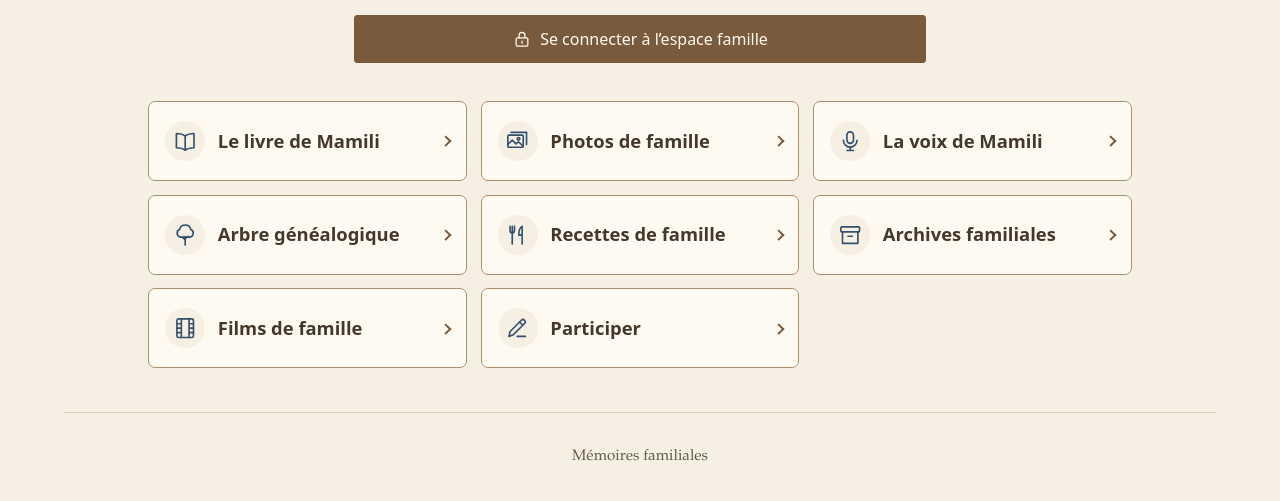
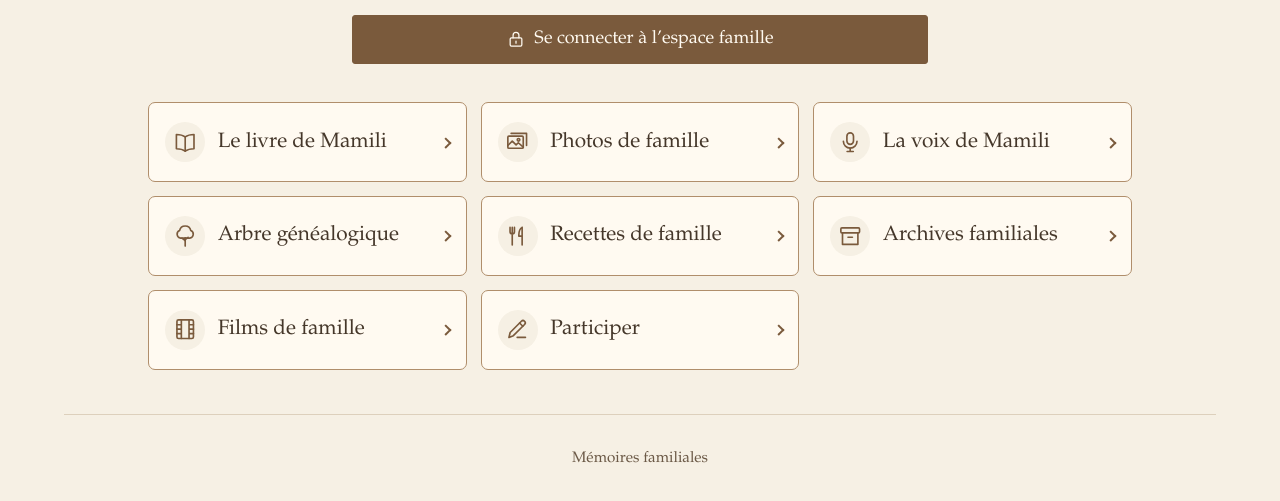
Before and after one commit to memoires-familiales/memoires-familiales.github.io, a plain HTML site: page index.html in a window 1280 px wide. Shown: the part 271-772 px from the top of the page. Drawn offline with Linux system fonts and the light colour scheme.

Commit message:
Harmoniser les pictogrammes et la typographie de l’accueil

```diff
--- a/assets/css/accueil.css
+++ b/assets/css/accueil.css
@@ -34,7 +34,8 @@
   justify-content: center;
   gap: 0.5rem;
   margin-top: 0.5rem;
-  font-size: 1rem;
+  font-family: var(--serif);
+  font-size: 1.125rem;
 }
 
 .accueil__connexion .icone {
@@ -66,7 +67,7 @@
   border-radius: 7px;
   background: var(--carton);
   color: var(--encre);
-  font: 600 1.15rem/1.35 var(--sans);
+  font: 1.3rem/1.3 var(--serif);
   overflow-wrap: anywhere;
   text-decoration: none;
 }
@@ -79,7 +80,7 @@
   place-items: center;
   border-radius: 50%;
   background: var(--papier);
-  color: var(--stylo);
+  color: var(--cafe-fonce);
 }
 
 .accueil__rubrique .icone svg { width: 1.65rem; height: 1.65rem; }
@@ -98,7 +99,7 @@
 
 .accueil__rubrique:hover,
 .accueil__rubrique:focus-visible {
-  border-color: var(--stylo);
+  border-color: var(--cafe-fonce);
   text-decoration: underline;
   text-underline-offset: 0.2em;
 }
```
